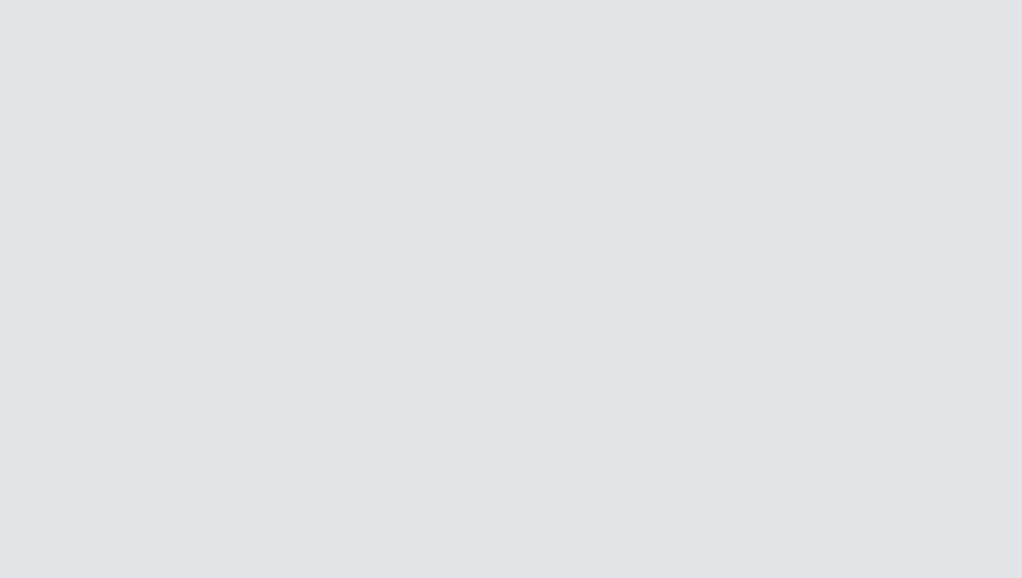
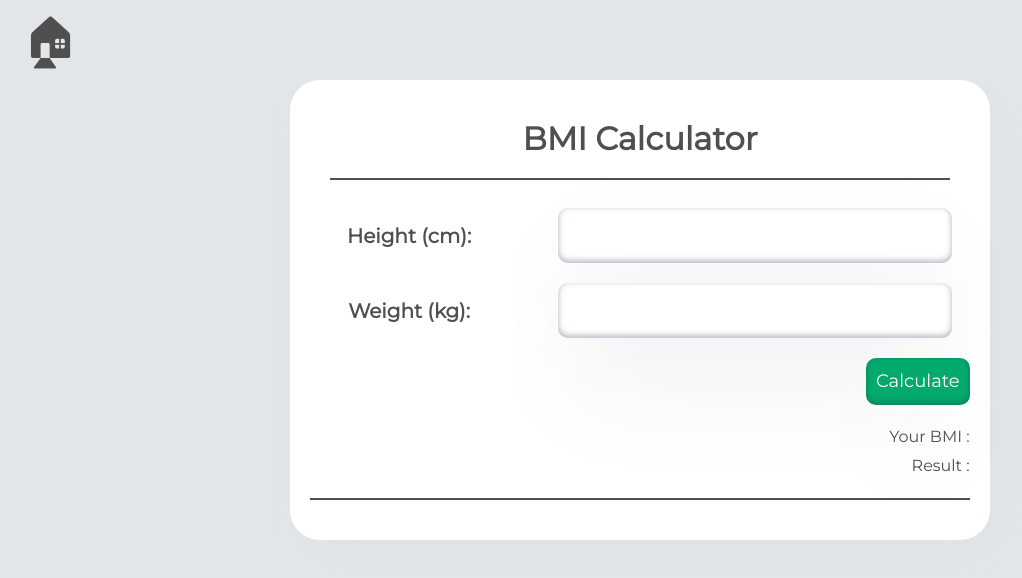
Before and after one commit to bansiKhokhariya/calculatorWeb, a React (Vite) app: page /calculator/bmiCalculator in a window 1280 px wide. Before the commit this address had no page. Shown: the top 578 px of the page, without its empty margins (0-1022 px from the left). Built offline with nearby package versions, Linux system fonts and the light colour scheme.

Commit message:
add BMI calculator

```diff
--- a/src/App.jsx
+++ b/src/App.jsx
@@ -39,6 +39,7 @@ const App = () => {
 
           <Route path="/allCategory" element={<AllCategory />}></Route>
           <Route path="/calculator/percentageCalculator" element={<Calculator />}></Route>
+          <Route path="/calculator/bmiCalculator" element={<Calculator />}></Route>
 
 
         </Routes>
--- a/src/components/AllCategory/AllCategory.jsx
+++ b/src/components/AllCategory/AllCategory.jsx
@@ -26,6 +26,9 @@ const AllCategory = () => {
                                 <Link className='redirect-link' to={'/calculator/percentageCalculator'}>
                                     <li>Percentage Calculator</li>
                                 </Link>
+                                <Link className='redirect-link' to={'/calculator/bmiCalculator'}>
+                                    <li>BMI Calculator</li>
+                                </Link>
                             </ul>
                         </li>
                         <li className='category-inner-item'>Loan Calculator</li>
--- /dev/null
+++ b/src/components/Calculator/BMICalculator/BMICalculator.jsx
@@ -0,0 +1,88 @@
+import React, { useState } from 'react'
+import './BMICalculator.css'
+
+const BMICalculator = () => {
+
+    const [heightValue, setHeightValue] = useState('');
+    const [weightValue, setWeightValue] = useState('');
+    const [bmiValue, setBmiValue] = useState('');
+    const [bmiMessage, setBmiMessage] = useState('');
+
+    const calculateBmi = () => {
+        if (heightValue && weightValue) {
+            const heightInMeters = heightValue / 100;
+            const bmi = (weightValue / (heightInMeters * heightInMeters)).toFixed(2);
+            setBmiValue(bmi);
+
+            let message = '';
+            if (bmi < 18.5) {
+                message = 'You are Underweight';
+            } else if (bmi >= 18.5 && bmi < 25) {
+                message = 'You are Normal weight';
+            } else if (bmi >= 25 && bmi < 30) {
+                message = 'You are Overweight';
+            } else {
+                message = 'You are Obese';
+            }
+            setBmiMessage(message);
+        } else {
+            setBmiValue('');
+            setBmiMessage('');
+        }
+    };
+
+    return (
+        <div className='percentage-caculator-section-main'>
+            <div className="percentage-caculator-section">
+                <h2 className='percentage-caculator-title'>BMI Calculator</h2>
+                <div className='percentage-caculator-main-box' >
+                    <div className='percentage-input-box'>
+                        <label className='percentage-caculator-lable' htmlFor="height">Height (cm):</label>
+                        <div style={{ display: "flex", gap: "5px", alignItems: "center" }}>
+                            <input
+                                className='percentage-caculator-input'
+                                type="text"
+                                name=""
+                                id="height"
+                                value={heightValue}
+                                onChange={(e) => setHeightValue(e.target.value)}
+                            />
+                            &nbsp;
+                            &nbsp;
+                        </div>
+                    </div>
+                    <div className='percentage-input-box'>
+                        <label className='percentage-caculator-lable' htmlFor="weight">Weight (kg):</label>
+                        <div style={{ display: "flex", gap: "5px", alignItems: "center" }}>
+                            <input
+                                className='percentage-caculator-input'
+                                type="text"
+                                name=""
+                                id="weight"
+                                value={weightValue}
+                                onChange={(e) => setWeightValue(e.target.value)}
+                            />
+                            &nbsp;
+                            &nbsp;
+                        </div>
+                    </div>
+                    <div className='percentage-button-section'>
+                        <div className='percentage-button green-button' onClick={calculateBmi}>
+                            Calculate
+                        </div>
+                    </div>
+                    <div className='percentage-result-section'>
+                        <div className='result-value'>
+                            Your BMI :  <span className='result-value-span-green'>{bmiValue}</span>
+                        </div>
+                        <div className='result-value'>
+                            Result :  <span className='result-value-span-green'>{bmiMessage}</span>
+                        </div>
+                    </div>
+                </div>
+            </div>
+        </div>
+    )
+}
+
+export default BMICalculator
--- a/src/components/Calculator/BasicCalculator/BasicCalculator.css
+++ b/src/components/Calculator/BasicCalculator/BasicCalculator.css
@@ -1,12 +1,12 @@
 .basic-caculator-section {
-    /* position: fixed; */
-    /* left: 50%; */
-    /* right: 50%; */
+    /* position: fixed;
+    top: 100px;
+    left: 0%;
+    right: 0%; */
     display: flex;
-    height: 100vh;
     justify-content: center;
     align-items: center;
-    gap: 50px;
+    height: 100vh;
 }
 
 .main-container {
--- a/src/components/Calculator/Calculator.jsx
+++ b/src/components/Calculator/Calculator.jsx
@@ -3,14 +3,15 @@ import { useLocation } from 'react-router-dom';
 import SidebarToogle from '../SidebarToogle/SidebarToogle'
 import BasicCalculator from './BasicCalculator/BasicCalculator'
 import PercentageCalculator from './PercentageCalculator/PercentageCalculator'
+import BMICalculator from './BMICalculator/BMICalculator'
 
 const Calculator = () => {
 
     const location = useLocation();
 
-
     return (
         <>
+
             <SidebarToogle />
             {location.pathname == '/' && (
                 <BasicCalculator />
@@ -19,6 +20,11 @@ const Calculator = () => {
             {location.pathname == '/calculator/percentageCalculator' && (
                 <PercentageCalculator />
             )}
+            {location.pathname == '/calculator/bmiCalculator' && (
+                <BMICalculator />
+            )}
+
+
         </>
     )
 }
--- a/src/components/Calculator/PercentageCalculator/PercentageCalculator.css
+++ b/src/components/Calculator/PercentageCalculator/PercentageCalculator.css
@@ -1,5 +1,11 @@
+.percentage-caculator-section-main {
+    display: flex;
+    justify-content: center;
+    align-items: center;
+    margin-top: 80px;
+}
+
 .percentage-caculator-section {
-    margin-top: 150px;
     padding: 40px 40px 40px 40px;
     width: 700px;
     background-color: var(--backgroundColorInnerBox);
@@ -10,6 +16,7 @@
     justify-content: center;
     align-items: center;
     gap: 20px;
+    text-align: center;
 }
 
 .percentage-caculator-lable {
@@ -107,6 +114,7 @@
 }
 
 
+
 @media (max-width:750px) {
     .percentage-caculator-section {
         width: 100%;
@@ -136,5 +144,4 @@
         font-size: 14px;
         padding: 8px;
     }
-
 }
--- a/src/components/Calculator/PercentageCalculator/PercentageCalculator.jsx
+++ b/src/components/Calculator/PercentageCalculator/PercentageCalculator.jsx
@@ -65,9 +65,8 @@ const PercentageCalculator = () => {
     };
 
     return (
-        <div className='basic-caculator-section'>
-            <div className='percentage-caculator-main-section'>
-                <div className="percentage-caculator-section" style={{ textAlign: 'center' }}>
+        <div className='percentage-caculator-section-main'>
+            <div className="percentage-caculator-section" >
                 <h2 className='percentage-caculator-title'>Percentage Calculator</h2>
                 <div className='percentage-caculator-main-box' >
                     <h4 className='percentage-caculator-innerTitle'>Original value to percentage value</h4>
@@ -176,7 +175,6 @@ const PercentageCalculator = () => {
                 </div>
             </div>
         </div>
-        </div>
     );
 };
 
--- a/src/components/Setting/Setting.css
+++ b/src/components/Setting/Setting.css
@@ -80,3 +80,12 @@
         font-size: 16px;
     }
 }
+
+
+.bansi{
+    border: 1px solid white;
+    display: flex;
+    flex-direction: column;
+    justify-content: center;
+    align-items: center;
+}
```
Also changed, not shown: src/components/Calculator/BMICalculator/BMICalculator.css (added). Lines whose indentation alone changed are shown as unchanged.
